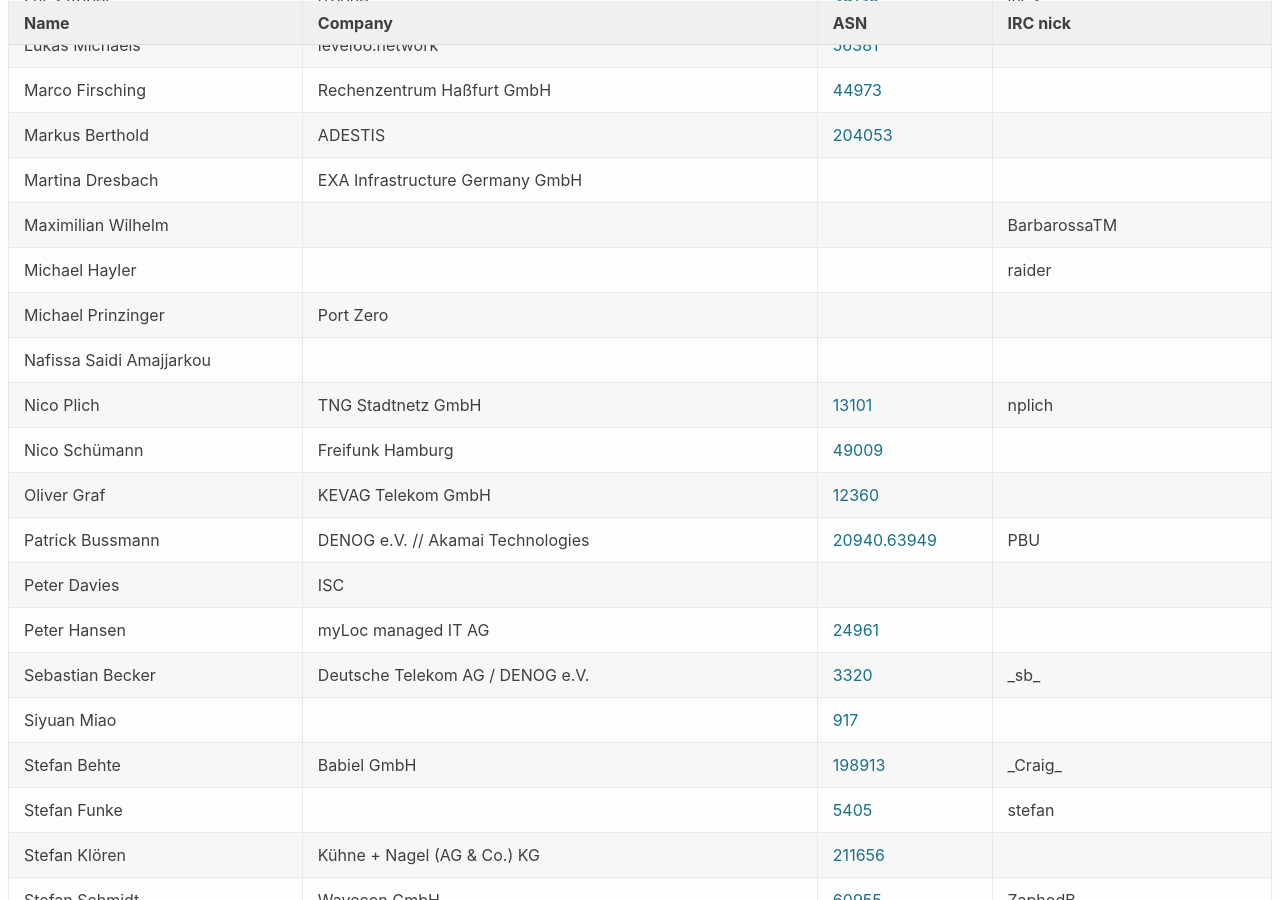
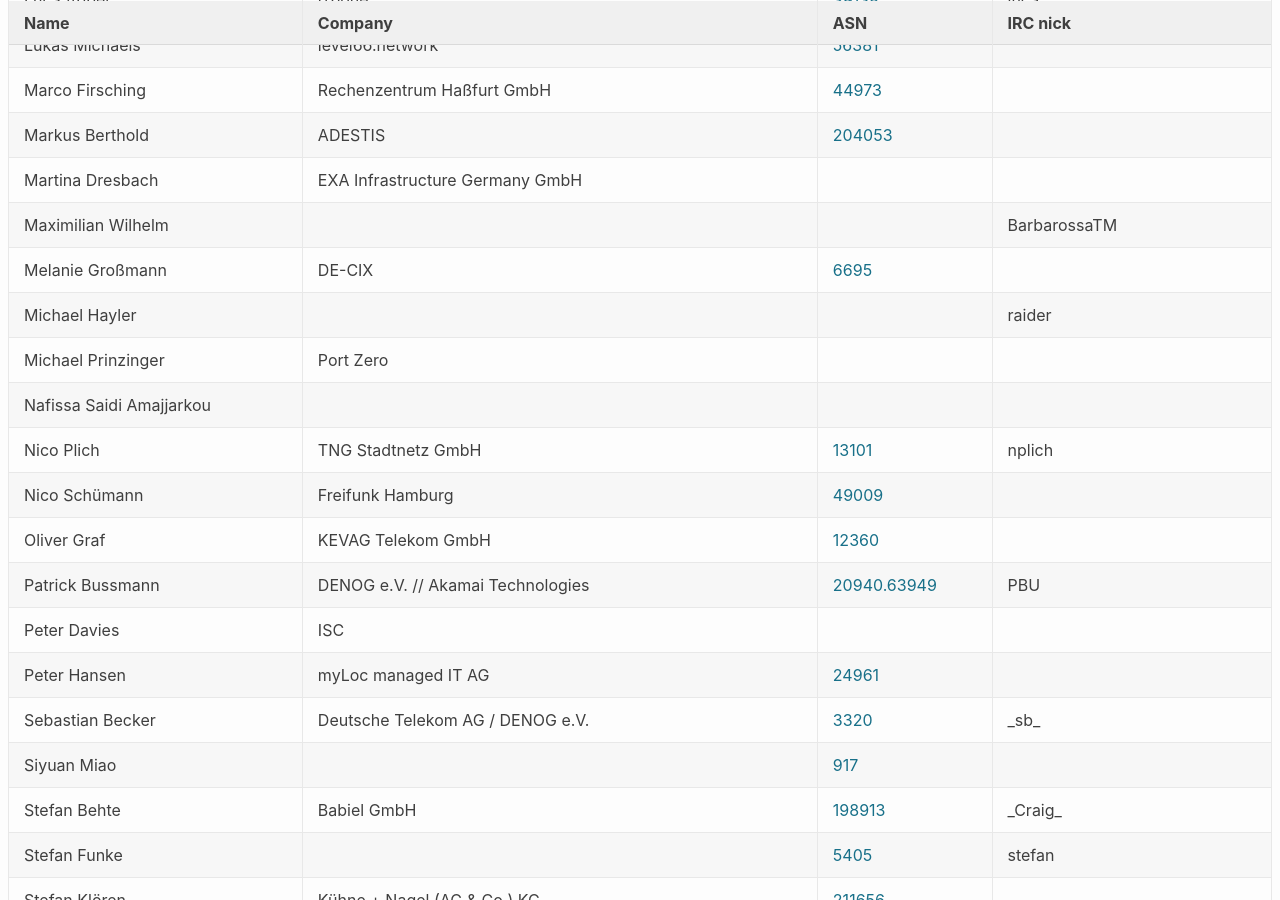
Before and after one commit to denog/pretix-attendeelist, a Jekyll site: the page built from denog15/index.md, in a window 1280 px wide and 900 px high, scrolled down 1189 px. Built offline with Jekyll 4.4.1, drawn with Linux system fonts in a browser that asks for light colours.

Commit message:
Latest data: Mon Jul 24 13:47:51 UTC 2023

```diff
--- a/_data/attendees_denog15_onsite.json
+++ b/_data/attendees_denog15_onsite.json
@@ -168,6 +168,12 @@
     "asn": null
   },
   {
+    "name": "Melanie Großmann",
+    "company": "DE-CIX",
+    "irc": null,
+    "asn": "6695"
+  },
+  {
     "name": "Michael Hayler",
     "company": null,
     "irc": "raider",
```
